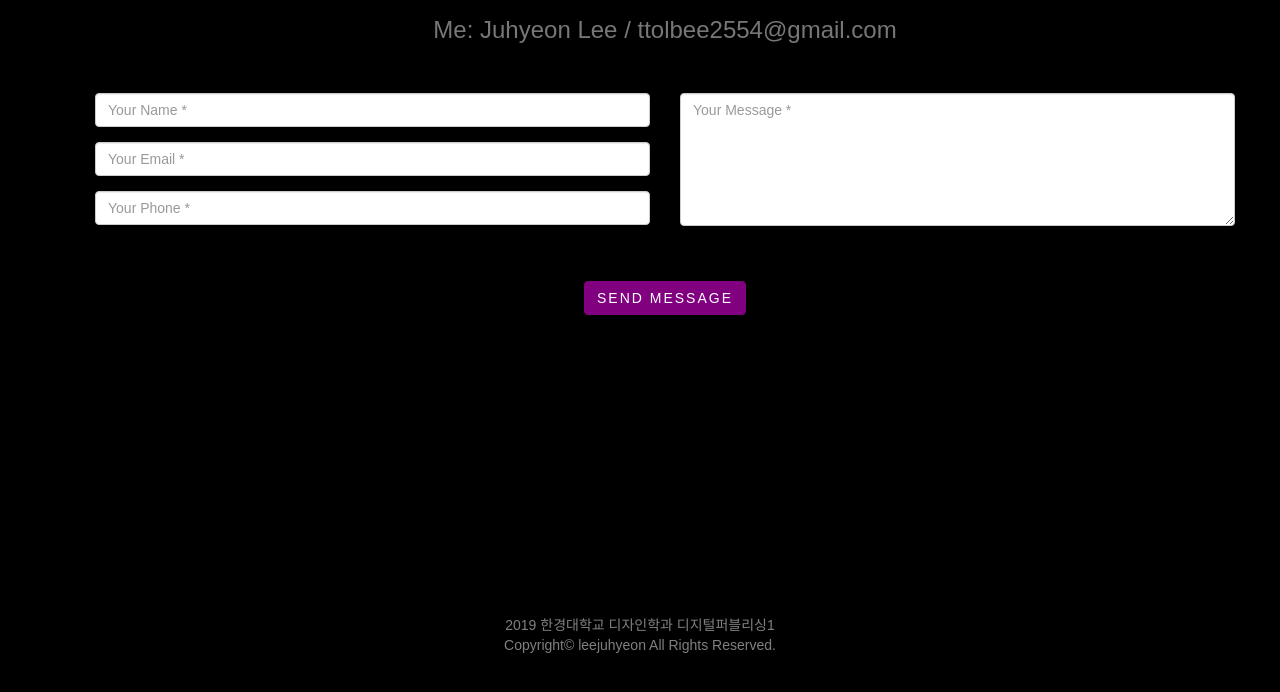
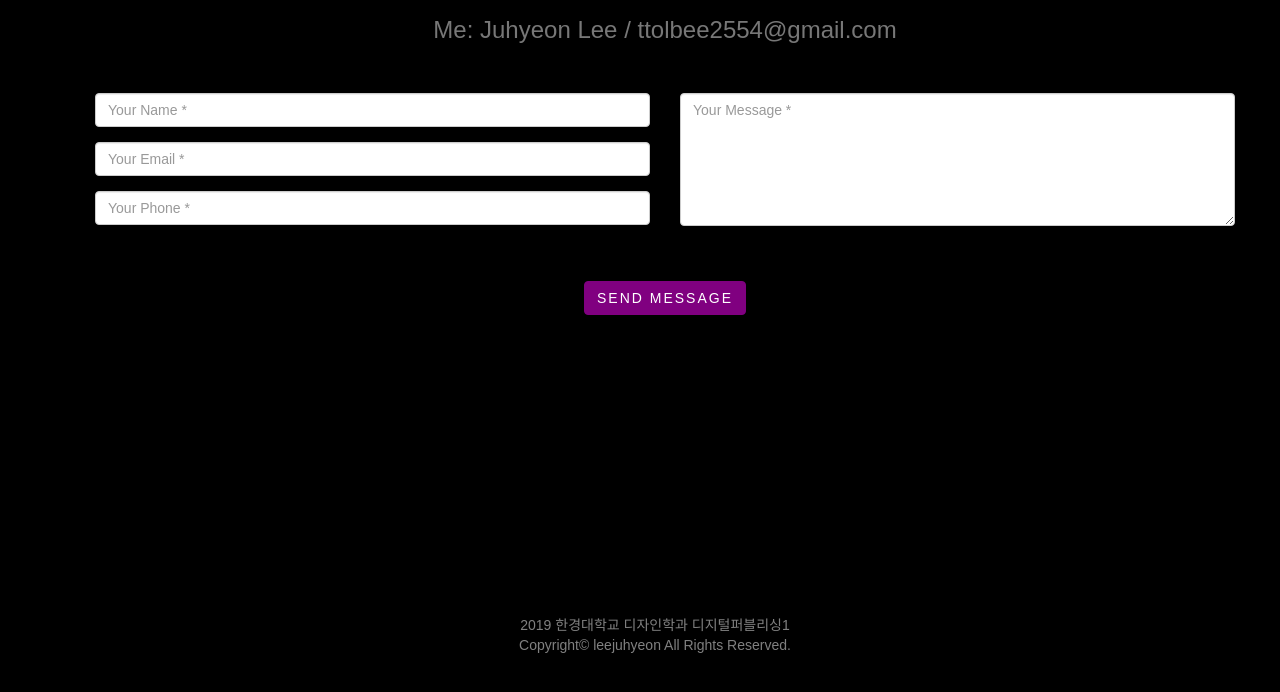
Before and after one commit to Leejuu/final-email1, a plain HTML site: page index.html in a window 1280 px wide. Shown: the part 266-958 px from the top of the page. Drawn offline with nearby package versions, Linux system fonts and the light colour scheme.

Commit message:
Update index.html

```diff
--- a/index.html
+++ b/index.html
@@ -119,7 +119,7 @@
   </section>
 </div>
 </div>
-<section style="color:gray; text-align:center; line-height:20px; padding-top:200px; padding-bottom:150px;">
+<section style="color:gray; text-align:center; line-height:20px; padding-top:200px; padding-bottom:50px; padding-left:30px;">
   <p>2019 한경대학교 디자인학과 디지털퍼블리싱1<br />
     Copyright© leejuhyeon All Rights Reserved.</p>
   </section>
```
